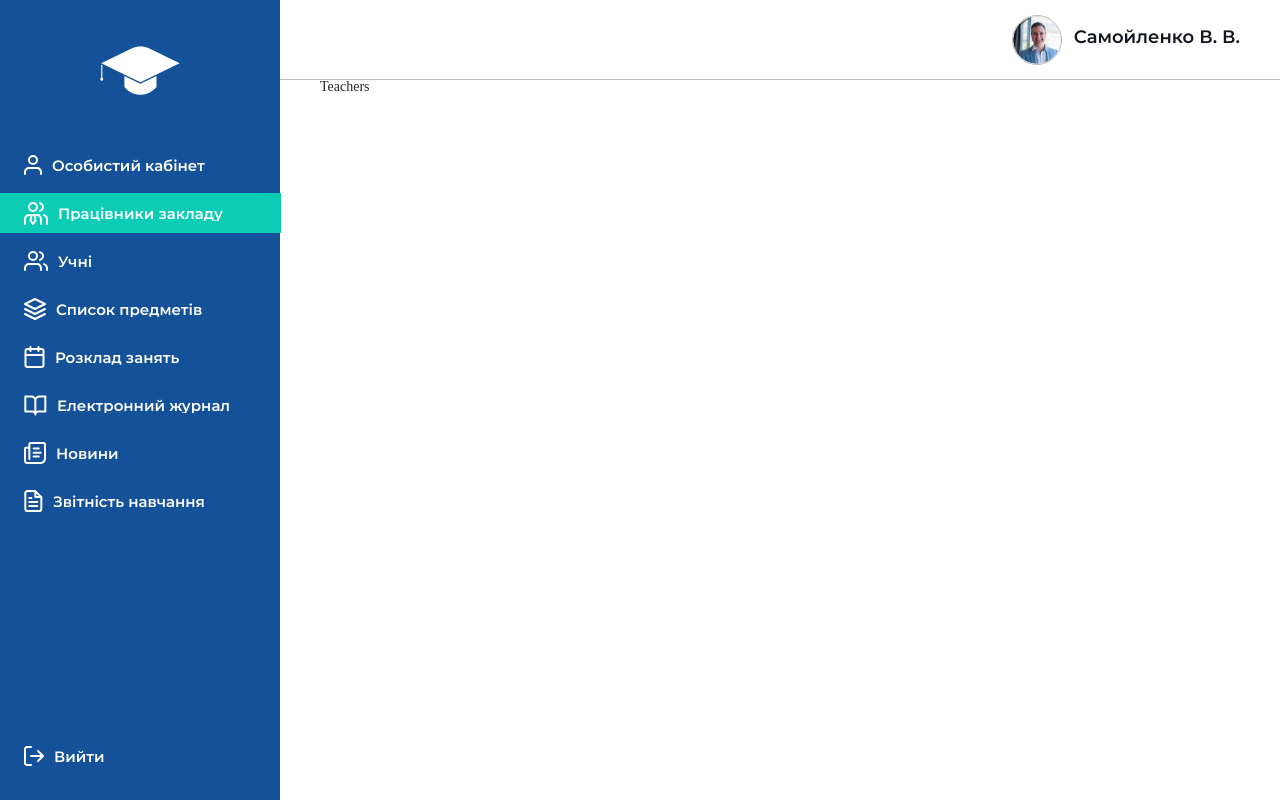
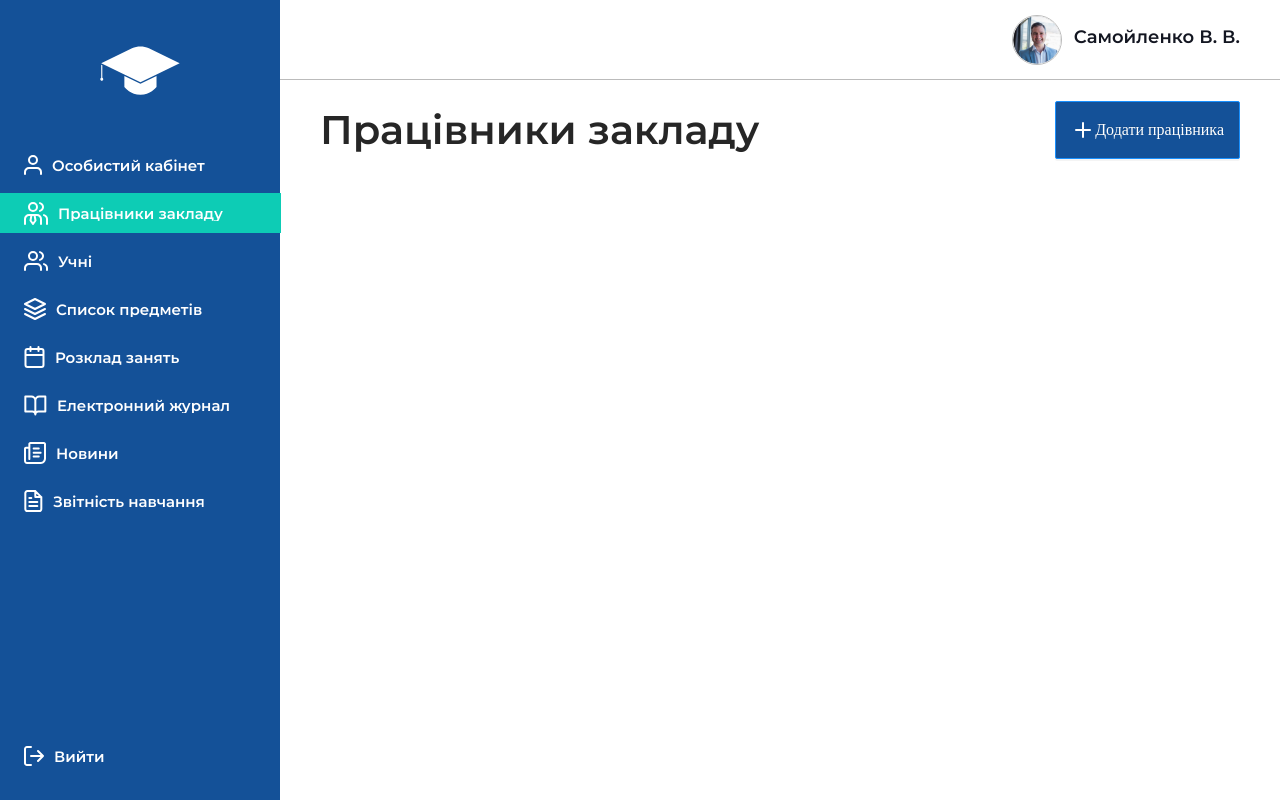
Before and after one commit to MaxSapeyko/school_automation_client, a React (Create React App) app: page /teachers in a window 1280 px wide. Built offline with nearby package versions, Linux system fonts and the light colour scheme; a web font is replaced by a local one.

Commit message:
added header of teachers page

```diff
--- a/src/components/layout/content/style.ts
+++ b/src/components/layout/content/style.ts
@@ -20,6 +20,15 @@ const useStyles = createUseStyles({
       fontSize: '4rem',
     },
 
+    '& .header__btn': {
+      height: '5.8rem',
+      display: 'flex',
+      alignItems: 'center',
+      fontWeight: '500',
+      fontSize: '1.6rem',
+      backgroundColor: COLORS.blue,
+    },
+
     '& .header__select .ant-select-selector': {
       borderColor: COLORS.black,
       borderRadius: '0.2rem',
--- /dev/null
+++ b/src/pages/teachers/header/index.tsx
@@ -0,0 +1,25 @@
+import React, { FC } from 'react';
+import { Button } from 'antd';
+
+import Plus from '../../../components/icons/Plus';
+
+const Header: FC = () => {
+  const addTeacher = () => {}; // TODO connect API
+
+  return (
+    <div className='content__header'>
+      <span className='content__title'>Працівники закладу</span>
+
+      <Button
+        className='header__btn'
+        icon={<Plus />}
+        type='primary'
+        onClick={addTeacher}
+      >
+        Додати працівника
+      </Button>
+    </div>
+  );
+};
+
+export default Header;
--- a/src/pages/teachers/index.tsx
+++ b/src/pages/teachers/index.tsx
@@ -1,9 +1,17 @@
 import React, { FC } from 'react';
 
+import Header from './header';
+
+import useStyles from './style';
+
 const Teachers: FC = () => {
+  const classes = useStyles();
+
   return (
-    <div>
-      Teachers
+    <div className={classes.root}>
+      <Header />
+
+
     </div>
   );
 };
--- /dev/null
+++ b/src/pages/teachers/style.ts
@@ -0,0 +1,9 @@
+import { createUseStyles } from 'react-jss';
+
+const useStyles = createUseStyles({
+  root: {
+
+  },
+});
+
+export default useStyles;
```
